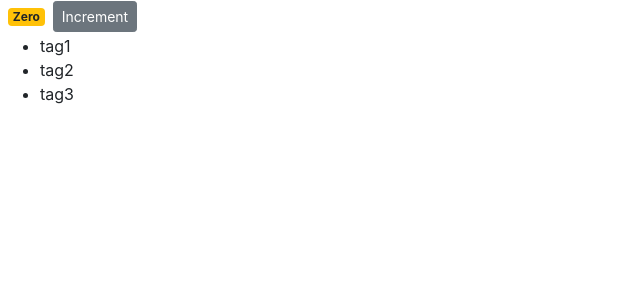
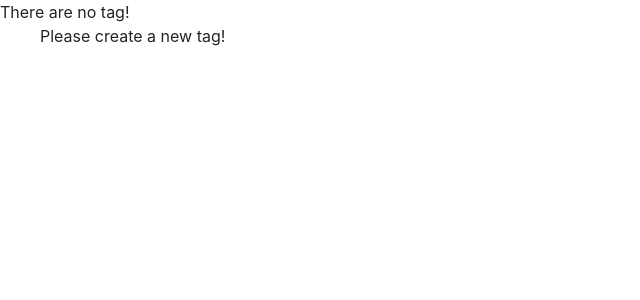
Before and after one commit to psbharathy/react-js-snippet, a React (Create React App) app: page / in a window 1280 px wide. Shown: the top 300 px of the page, without its empty margins (0-640 px from the left). Built offline with nearby package versions, Linux system fonts and the light colour scheme.

Commit message:
Conditonal Render

```diff
--- a/src/components/counter.jsx
+++ b/src/components/counter.jsx
@@ -2,37 +2,27 @@
 class Counter extends Component {
   state = {
     count: 0,
-    tags: ["tag1", "tag2", "tag3"]
-  };
-
-  styles = {
-    fontSize: 10,
-    fontWeight: "bold"
+    tags: []
   };
 
   render() {
     return (
       <div>
-        <span className={this.getBadgeClasses()}>{this.formatCount()}</span>
-        <button className="btn btn-secondary btn-sm">Increment</button>
-        <ul>
-          {this.state.tags.map(tag => (
-            <li key={tag}>{tag}</li>
-          ))}
-        </ul>
+        {this.state.tags.length === 0 && "There are no tag!"}
+        {this.renderTags()}
       </div>
     );
   }
 
-  getBadgeClasses() {
-    let classes = "badge m-2 badge-";
-    classes += this.state.count === 0 ? "warning" : "primary";
-    return classes;
-  }
-
-  formatCount() {
-    const { count } = this.state;
-    return count === 0 ? "Zero" : count;
+  renderTags() {
+    return (
+      <ul>
+        {this.state.tags.length === 0 && "Please create a new tag!"}
+        {this.state.tags.map(tag => (
+          <li key={tag}>{tag}</li>
+        ))}
+      </ul>
+    );
   }
 }
 
```
Also changed, not shown: 1 other file (tests, documents, lock files or other folders).
